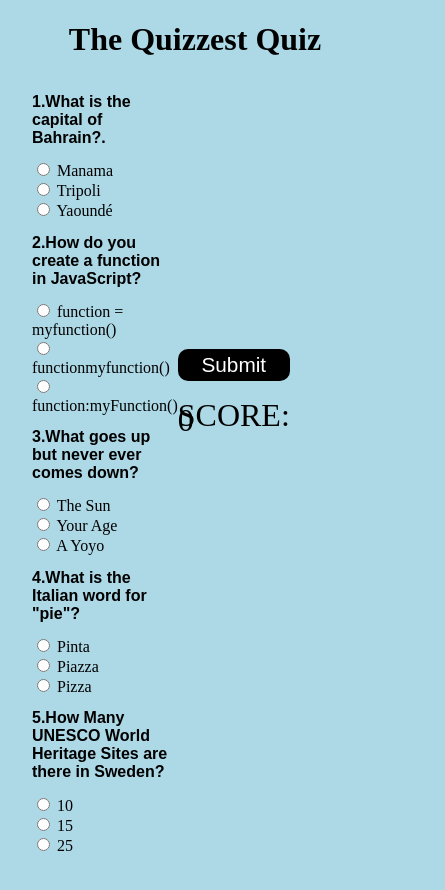
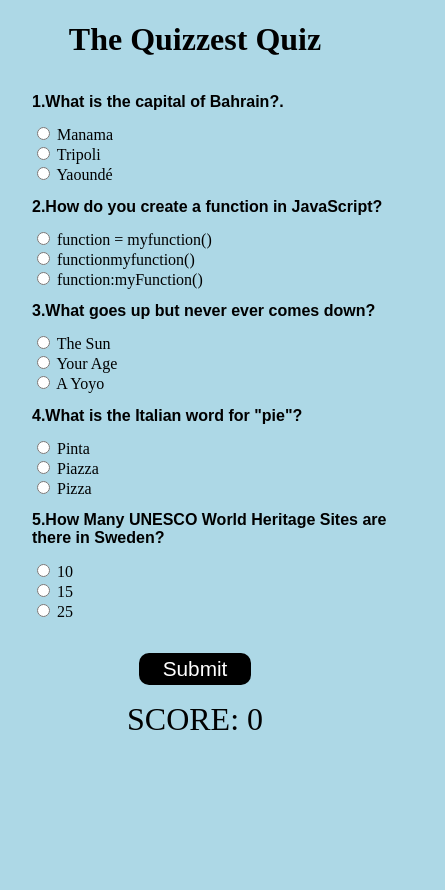
Before and after one commit to chinduja-net/JavaScript-Quiz-, a plain HTML site: page index.html in a window 390 px wide. Shown: the whole page, 445 px wide, since content can reach past the window. Before the commit the page ends 865 px from the top, so only its background shows below. Drawn offline with Linux system fonts and the light colour scheme.

Commit message:
added media query

```diff
--- a/app.js
+++ b/app.js
@@ -3,12 +3,19 @@ const scoreArray = [false, false, false, false, false];
 
 let scoreElement = document.querySelector("#score");
 const message = document.querySelector(".message");
-const button = document.querySelector(".btn")
+const button = document.querySelector(".btn");
+
+// function registerClick(question, answer) {
+//   scoreArray[question - 1] = answer === correct[question - 1] ? true : false;
+// }
 
 function registerClick(question, answer) {
-  scoreArray[question - 1] = answer === correct[question - 1] ? true : false;
+    if (answer === correct[question - 1]) {
+        scoreArray[question - 1] = true;
+    } else {
+        scoreArray[question - 1] = false;
     }
-
+}
 
 button.addEventListener("click", function calculateScore() {
     let score = 0;
--- a/style.css
+++ b/style.css
@@ -3,14 +3,13 @@ body {
     margin: 0;
     height: 100vh;
     background-color: lightblue;
-
 }
-.wrapper{
+.wrapper {
     display: flex;
     justify-content: space-between;
     align-items: center;
 }
-h1{
+h1 {
     text-align: center;
 }
 
@@ -40,13 +39,29 @@ button {
     cursor: pointer;
 }
 
-.result{
-  width: 400px;
+.result {
+    width: 500px;
     height: 300px;
     margin-right: 15rem;
-
 }
-#score, .message{
+#score,
+.message {
     font-size: 2rem;
     line-height: 0.3rem;
 }
+
+@media (max-width: 1170px) {
+    .wrapper {
+        flex-direction: column;
+        align-content: center;
+    }
+
+    .btn {
+        margin: 2rem auto;
+    }
+
+    .result {
+        text-align: center;
+        margin: 0;
+    }
+}
```
Lines whose indentation alone changed are shown as unchanged.
